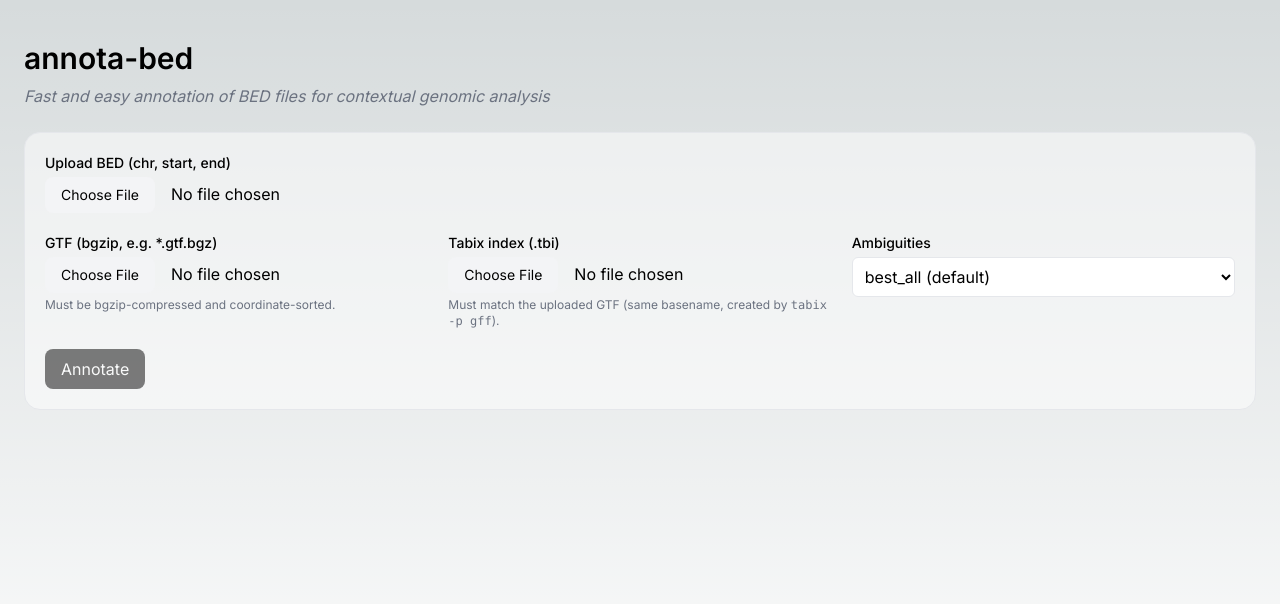
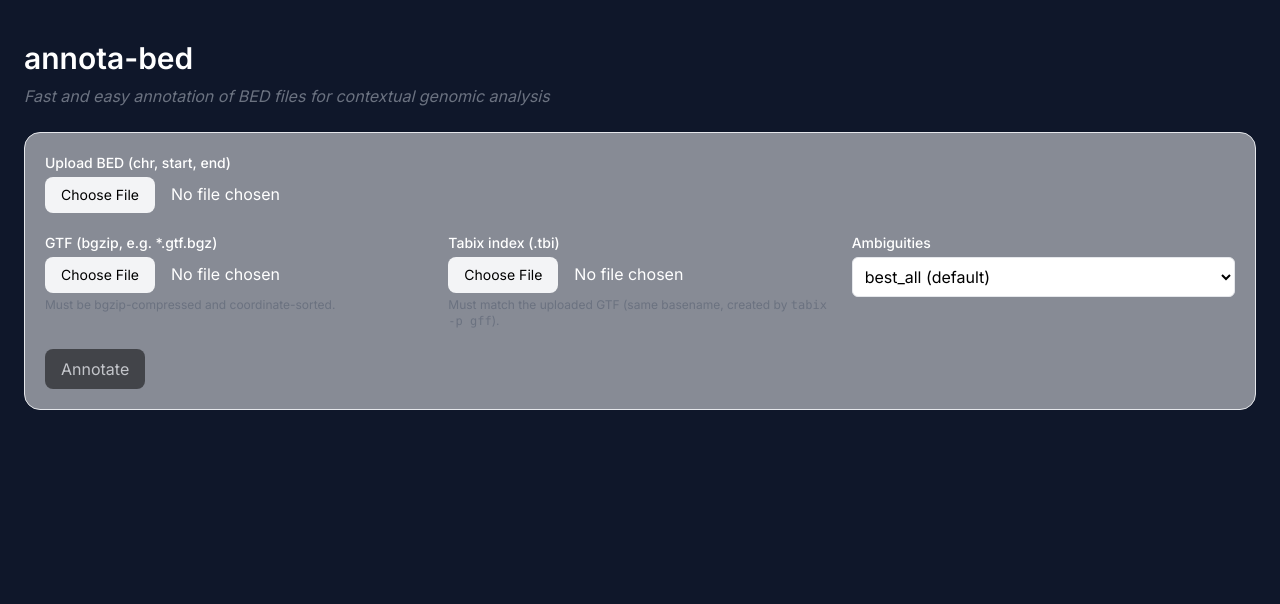
Before and after one commit to alexturcoo/annota-bed, a Next.js app: page / in a window 1280 px wide. Shown: the top 604 px of the page. Built offline with nearby package versions, Linux system fonts and the light colour scheme.

Commit message:
cosmetic changes

```diff
--- a/app/page.tsx
+++ b/app/page.tsx
@@ -103,7 +103,7 @@ export default function Home() {
   });
 
   return (
-    <main className="min-h-screen px-6 py-10 max-w-7xl mx-auto">
+    <main className="min-h-screen px-6 py-10 max-w-7xl mx-auto bg-slate-900 text-white">
       <h1 className="text-3xl font-semibold mb-2">annota-bed</h1>
       <p className="italic text-gray-500 mb-6">
         Fast and easy annotation of BED files for contextual genomic analysis
```
